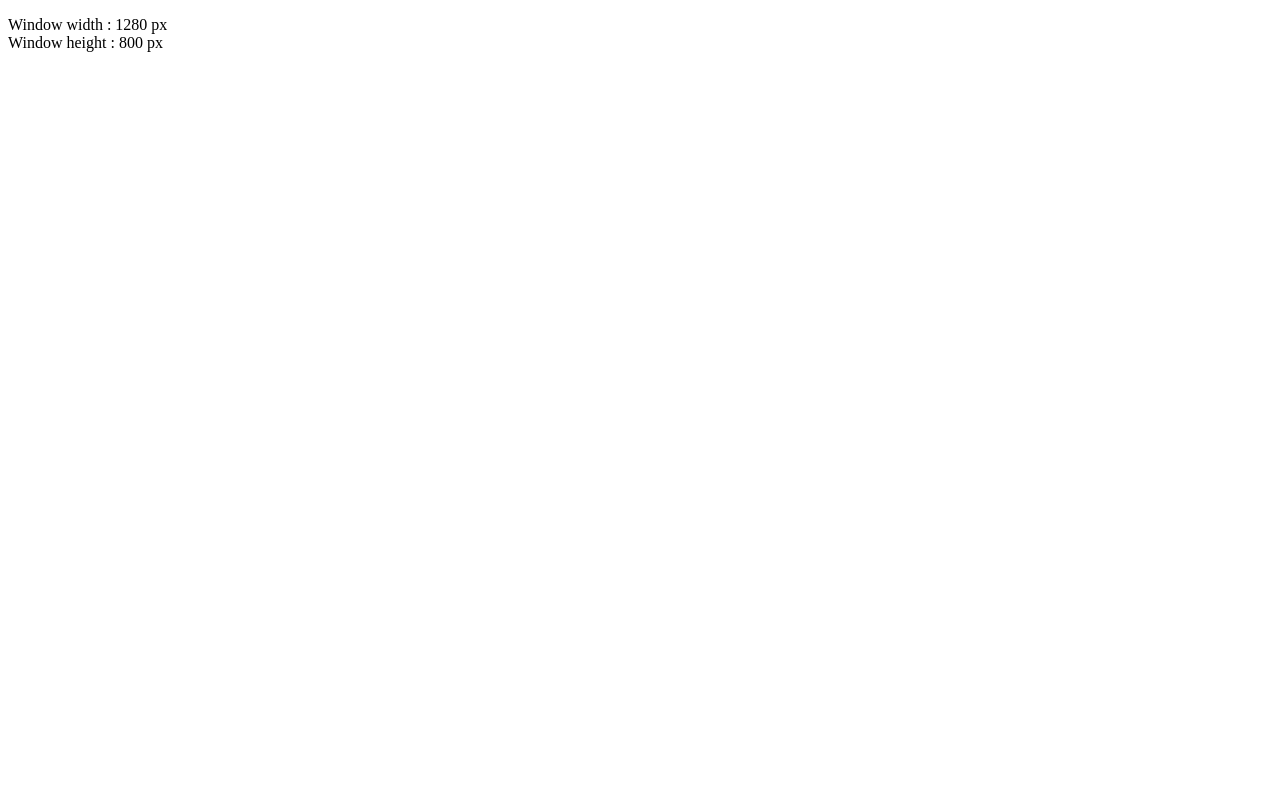
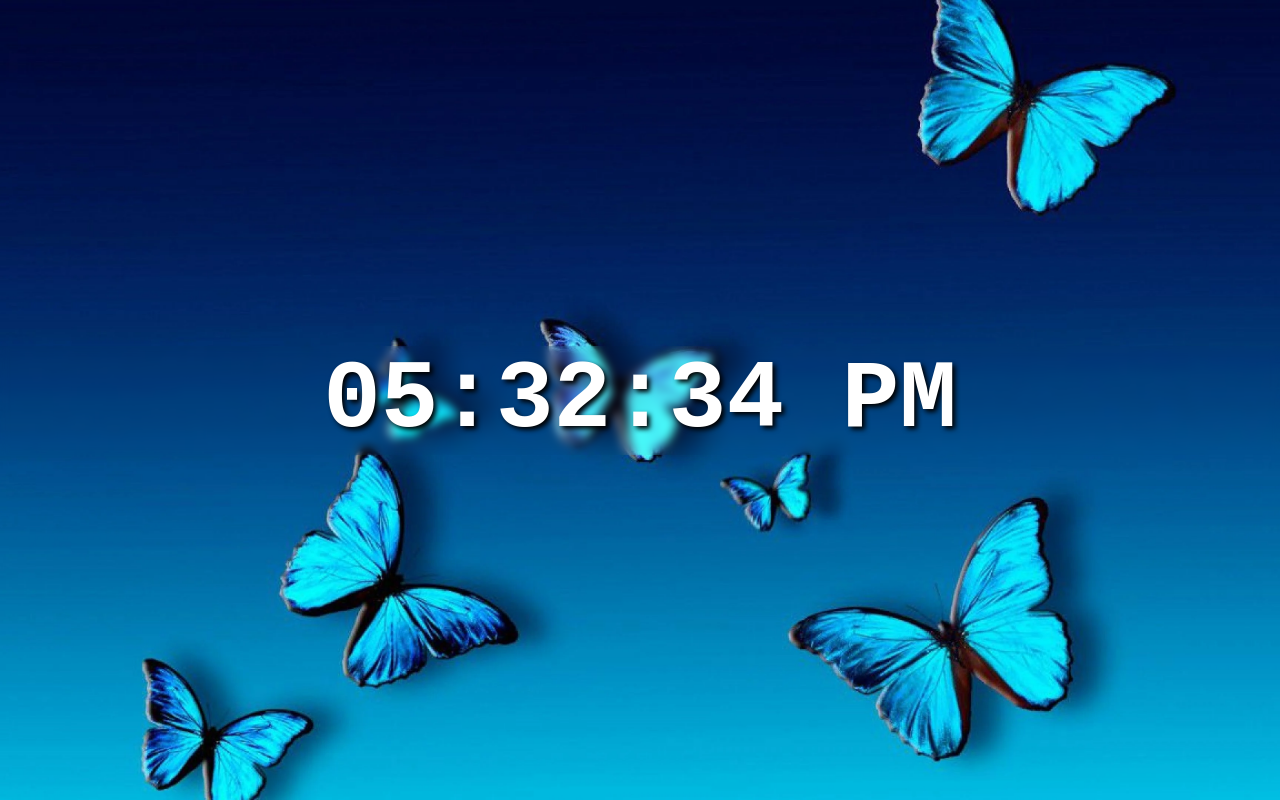
Before and after one commit to Adesh-111/React-Youtube-Course, a React (Vite) app in the folder My react app/: page / in a window 1280 px wide. Built offline with nearby package versions, Linux system fonts and the light colour scheme.

Commit message:
Add learning process 14

```diff
--- a/My react app/src/App.jsx
+++ b/My react app/src/App.jsx
@@ -8,13 +8,14 @@
 import Counter from "./Counter"
 import ColorPicker from "./ColorPicker"
 import TodoList from "./TodoList"
+import DigitalClock from "./DigitalClock"
 
 
 function App() {
 
   return (
     <>
-       <MyComponent />
+       <DigitalClock />
     </>
 
   )
--- /dev/null
+++ b/My react app/src/DigitalClock.jsx
@@ -0,0 +1,43 @@
+import React, {useState, useEffect} from "react";
+
+function DigitalClock() {
+
+    const[time, setTime] = useState(new Date());
+
+    useEffect(() =>{
+        const intervalId = setInterval(() =>{
+            setTime(new Date());
+        });
+
+        return () =>{
+            clearInterval(intervalId);
+        }
+
+    },[]);
+
+    function formatTime(){
+        let hours = time.getHours();
+        const minute = time.getMinutes();
+        const seconds = time.getSeconds();
+
+        const meridiem = hours >=12 ? "PM" : "AM";
+
+        hours = hours % 12 || 12;
+
+        return `${addZero(hours)}:${addZero(minute)}:${addZero(seconds)} ${addZero(meridiem)}`
+    }
+
+    function addZero(num){
+        return (num < 10 ? "0" : "") + num
+    }
+
+
+    return (  <div className="clock-container">
+        <div className="clock">
+            <span>{formatTime()}</span>
+        </div>
+
+    </div>    );
+}
+
+export default DigitalClock;
--- a/My react app/src/index.css
+++ b/My react app/src/index.css
@@ -1,3 +1,9 @@
+body{
+  margin: 0;
+  padding: 0;
+}
+
+
 .card{
   border: 1px solid lightgray;
   border-radius: 10px;
@@ -258,3 +264,28 @@
 .down-button:hover{
   background-color: darkblue;
 }
+
+.clock-container{
+  background-image: url("./assets/bg-image.webp");
+  background-repeat: no-repeat;
+  background-position: center;
+  background-size: cover;
+  background-attachment: fixed;
+  margin: 0;
+  height: 100vh;
+  display: flex;
+  justify-content: center;
+  align-items: center;
+
+}
+
+.clock{
+  font-size: 6rem;
+  color: white;
+  font-family: monospace;
+  font-weight: bold;
+  text-align: center;
+  text-shadow: 3px 3px 5px black;
+  backdrop-filter: blur(5px);
+  width: 100vw;
+}
```
Also changed, not shown: My react app/src/App.css (deleted), My react app/src/assets/bg-image.webp (added).
